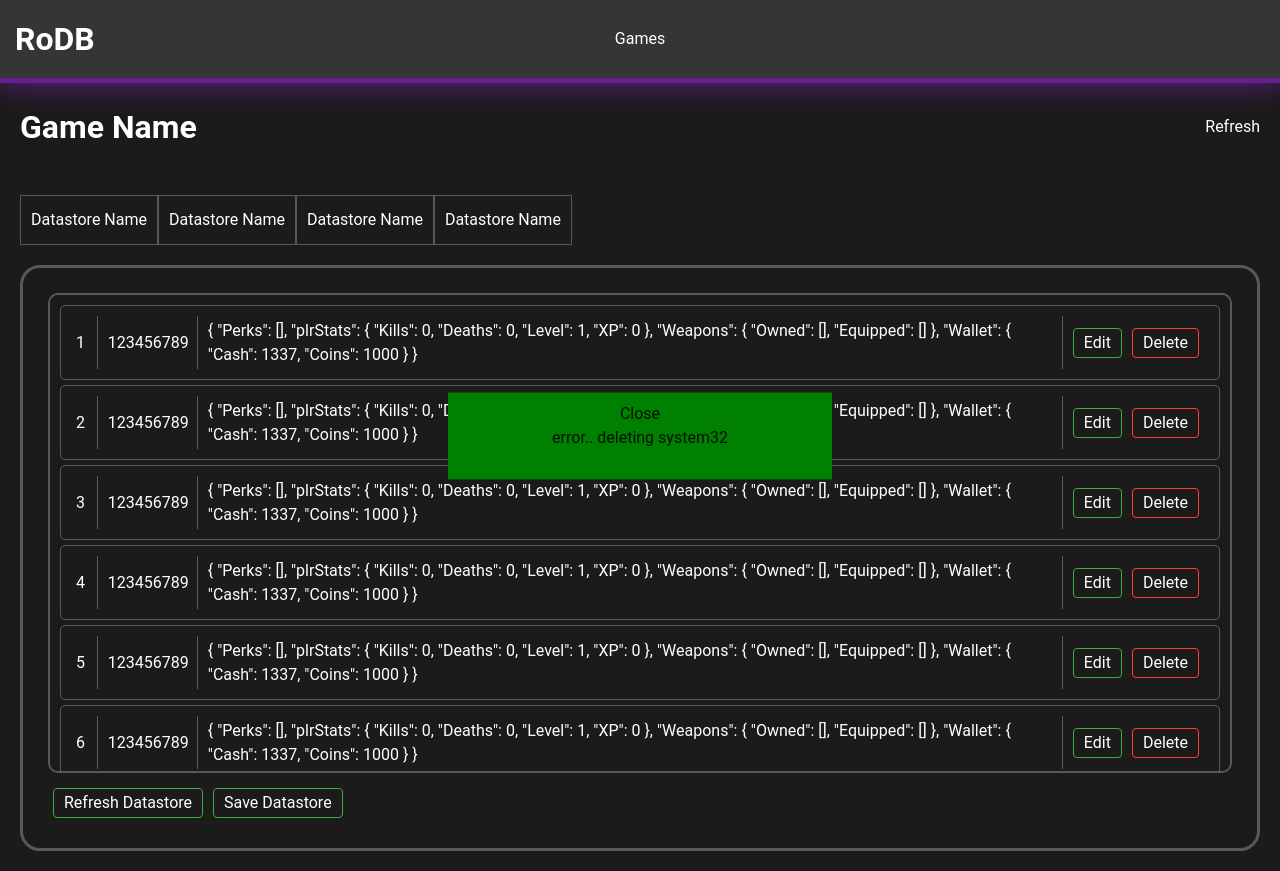
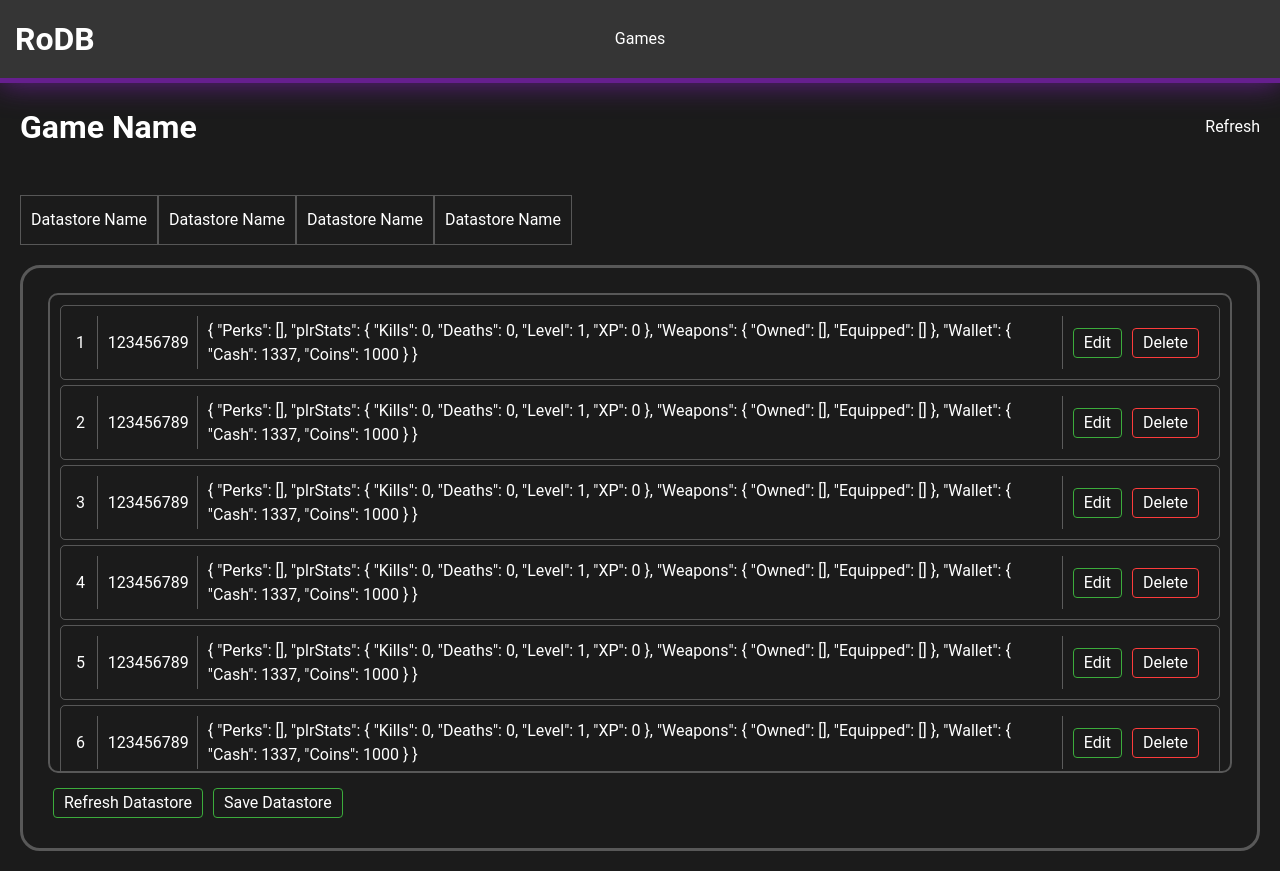
Before and after one commit to Bracka1337/rodb-app, a Vue app in the folder app/: page /games/1/datastore in a window 1280 px wide. Built offline with nearby package versions, Linux system fonts and the light colour scheme.

Commit message:
popup style

```diff
--- a/app/src/components/Panel.vue
+++ b/app/src/components/Panel.vue
@@ -1,5 +1,5 @@
 <template>
-    <Popup :message="'error.. deleting system32'" :type="'info'"/>
+    <!-- <Popup :message="'error.. deleting system32'" :type="'error'"/> -->
     <div class="container">
         <div class="header">
             <h1 class="game-name">Game Name</h1>
--- a/app/src/components/Popup.vue
+++ b/app/src/components/Popup.vue
@@ -6,10 +6,8 @@
 
 
         <div class="inner" >
-            <div class="top">
-                <button @click="close">Close</button>
-            </div>
             <p>{{ message }}</p>
+            <button @click="close">X</button>
         </div>
     </div>
 </template>
@@ -50,7 +48,7 @@ export default defineComponent({
 .popup {
     position: absolute;
     width: 30%;
-    height: 10%;
+    height: auto;
     margin: auto;
     left: 50%;
     top: 50%;
@@ -60,18 +58,30 @@ export default defineComponent({
 .inner {
     padding: 10px 15px;
     display: flex;
-    justify-content: center;
+    justify-content: space-between;
     align-items: center;
-    flex-direction: column;
+    flex-direction: row;
 }
 
+button {
+    color: white;
+    font-size: 12px;
+}
+
+p {
+    color: white;
+}
 
 .error {
-    background-color: red;
+    background-color: rgba(219, 76, 76, 0.904);
+    border: 2px solid rgb(255, 52, 52);
+    border-radius: 10px;
 }
 
 .info {
-    background-color: green;
+    background-color: rgba(90, 185, 90, 0.89);
+    border: 2px solid rgb(117, 255, 117);
+    border-radius: 10px;
 }
 
 .top {
```
